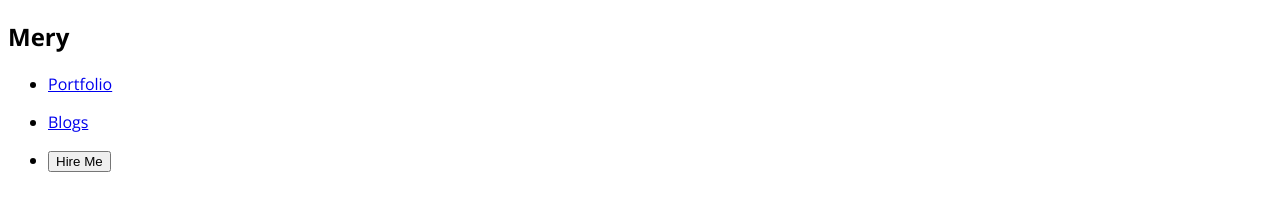
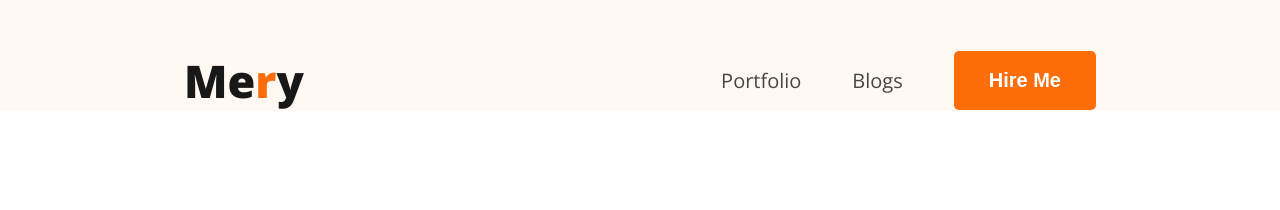
Before and after one commit to rasel2k21/My-Portfolio, a plain HTML site: page index.html in a window 1280 px wide. Drawn offline with nearby package versions, Linux system fonts and the light colour scheme.

Commit message:
Navigation Menu Done

```diff
--- a/index.html
+++ b/index.html
@@ -13,11 +13,15 @@
     <header>
         <nav>
             <div class="logo">
-                <h2>Mery</h2>
+                <h2><a href="#">Me<span class="color-orange">r</span>y</a></h2>
             </div>
-            <ul><li><a href="#">Portfolio</a></li></ul>
-            <ul><li><a href="#">Blogs</a></li></ul>
-            <ul><li><button>Hire Me</button></li></ul>
+            <div class="menu">
+                <ul>
+                    <li><a href="#">Portfolio</a></li>
+                    <li><a href="#">Blogs</a></li>
+                    <li><a href="#"><button class="btn">Hire Me</button></a></li>
+                </ul>
+            </div>
         </nav>
     </header>
 </body>
--- a/styles/portfolio.css
+++ b/styles/portfolio.css
@@ -1,5 +1,58 @@
+/* Global CSS */
 
+*{
+    margin:0;
+    padding: 0;
+    box-sizing: border-box;
+}
 .font-open-sans {
   font-family: "Open Sans", sans-serif;
   font-optical-sizing: auto;
 }
+
+.btn{
+    background-color: #FD6E0A;
+    color:#FFFFFF;
+    font-size: 20px;
+    font-weight: bold;
+    border: none;
+    border-radius: 5px;
+    padding: 18px 35px;
+}
+.btn:hover {
+  cursor: pointer;
+}
+
+/* Main CSS */
+header{
+    background-color: #FFF8F3;
+    padding-top: 50px;
+}
+nav{
+    width:71.25%;
+    max-width: 1140px;
+    margin: 0px auto;
+    display: flex;
+    justify-content: space-between;
+    align-items: center;
+}
+.logo h2 a{
+    font-size: 45px;
+    color:#181818;
+    font-weight: 900;
+    text-decoration: none;
+}
+.color-orange{
+    color:#FD6E0A;
+}
+.menu ul{
+    display: flex;
+    list-style-type: none;
+    gap: 51px;
+    align-items: center;
+}
+.menu ul a{
+    font-size: 20px;
+    color:#474747;
+    text-decoration: none;
+}
```
